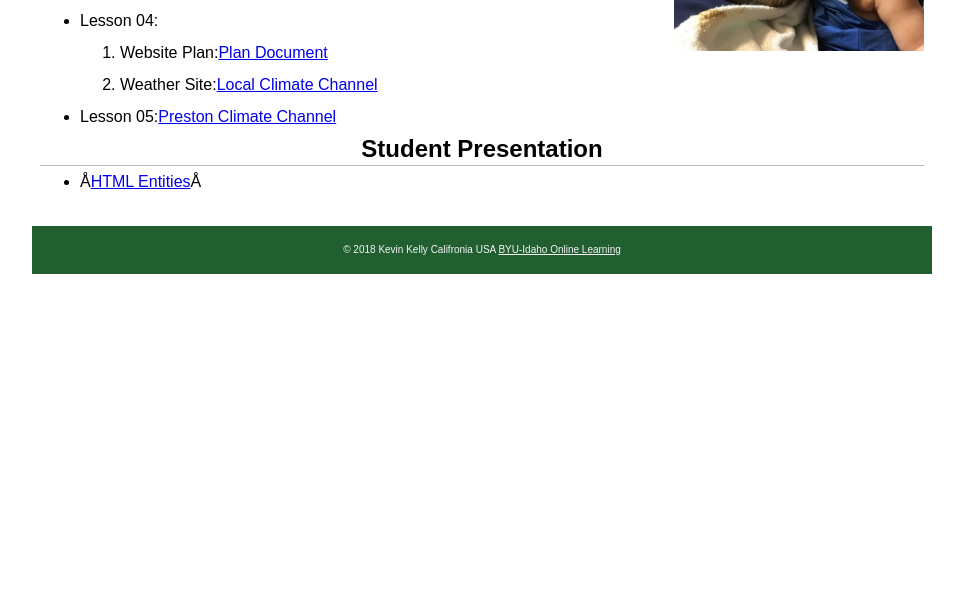
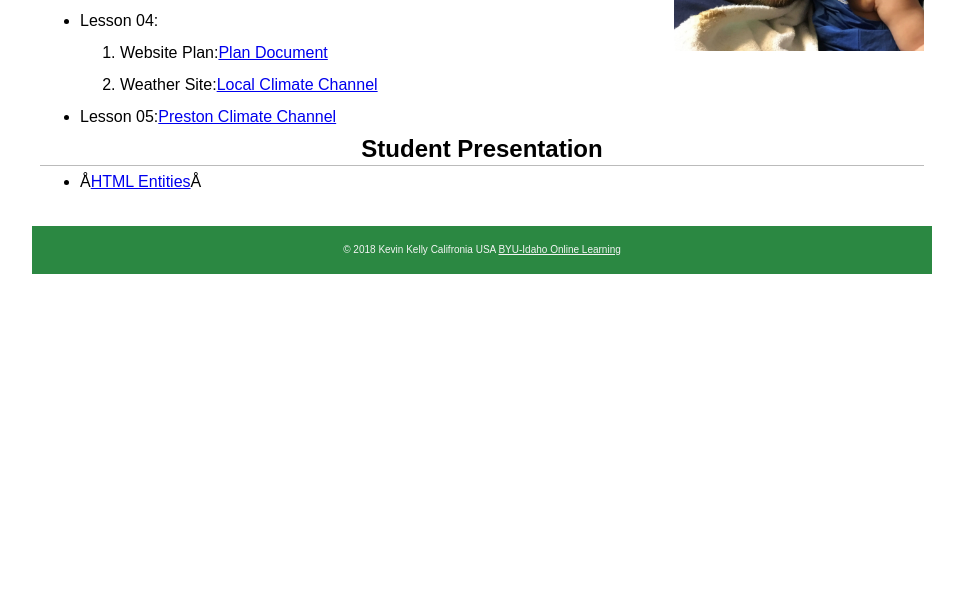
Before and after one commit to DragonofWest/Kevins_Public_site, a plain HTML site: page index.html in a window 1280 px wide. Shown: the part 210-800 px from the top of the page, without its empty margins (158-1121 px from the left). Drawn offline with nearby package versions, Linux system fonts and the light colour scheme.

Commit message:
Add files via upload

```diff
--- a/styles/main.css
+++ b/styles/main.css
@@ -30,7 +30,7 @@ header, main, footer {
 
 header, footer, footer a {
     text-align: center;
-    background-color: rgb(33, 95, 49);
+    background-color: rgb(43, 136, 66);
     color: whitesmoke;
 }
 
```
